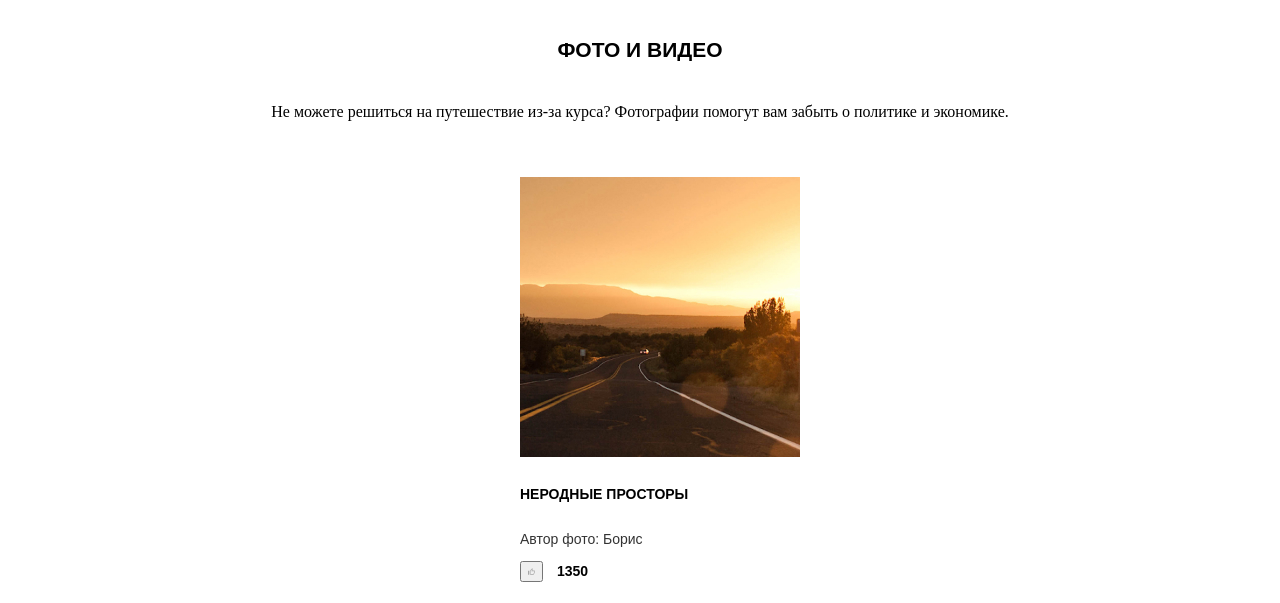
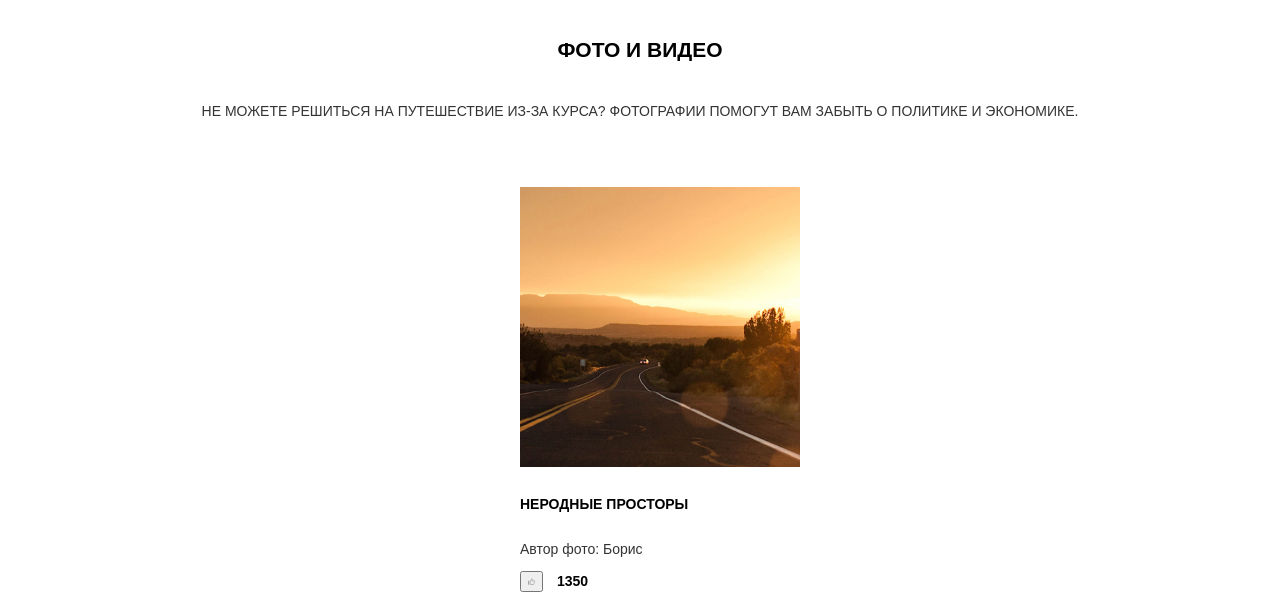
Before and after one commit to htmlacademy-adaptive/2152791-sedona-28, a website: page source/catalog.html in a window 1280 px wide. Shown: the part 166-769 px from the top of the page. Drawn offline with nearby package versions, Linux system fonts and the light colour scheme; files that its build step writes are made by us from their sources.

Commit message:
Стилизация: исправление ошибок

```diff
--- a/source/less/block-menu.less
+++ b/source/less/block-menu.less
@@ -17,7 +17,7 @@
  margin-bottom: 24px;
 }
 
-.rblock-menu__description {
+.block-menu__description {
  font-family: "PT Sans", Arial, Helvetica, sans-serif;
  font-weight: 400;
  font-size: 14px;
```
Also changed, not shown: source/less/style.less (line endings or trailing spaces).
